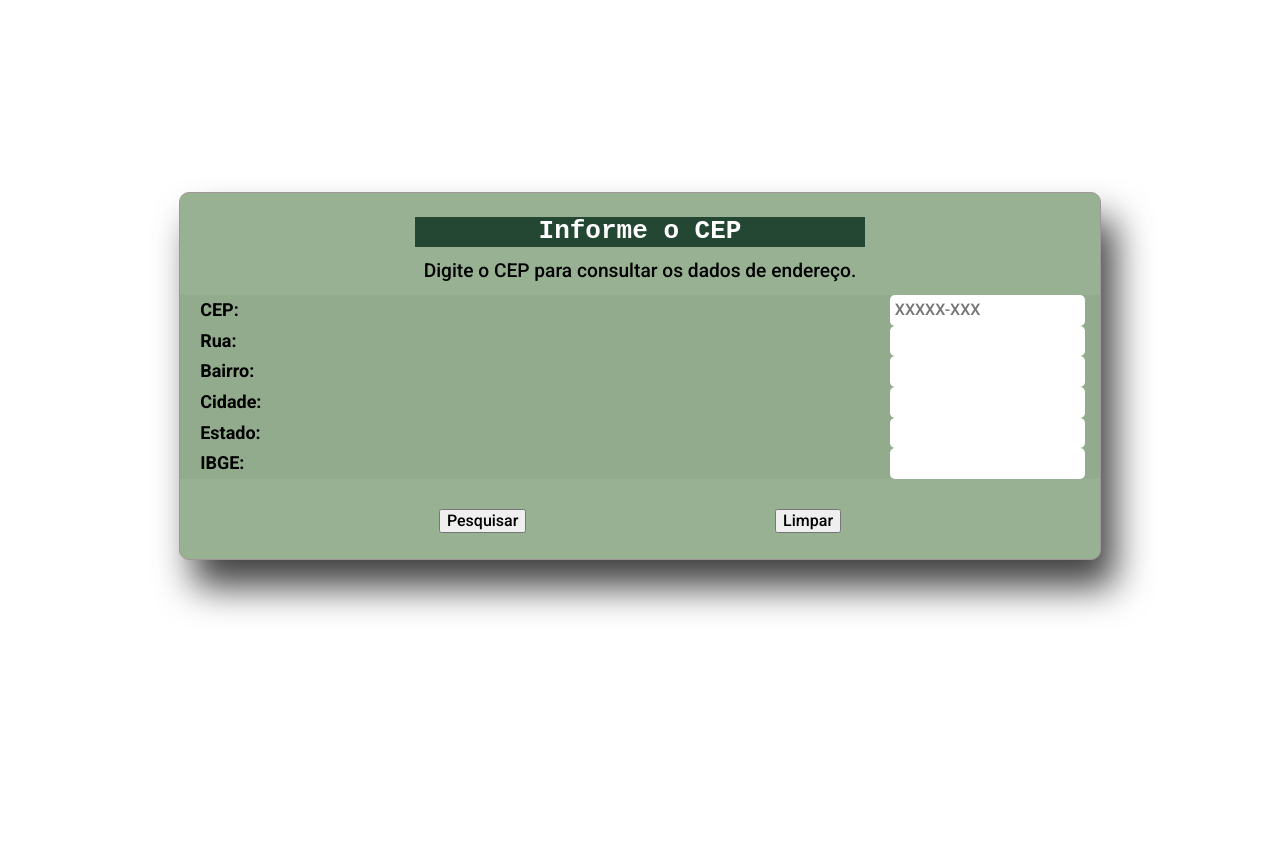
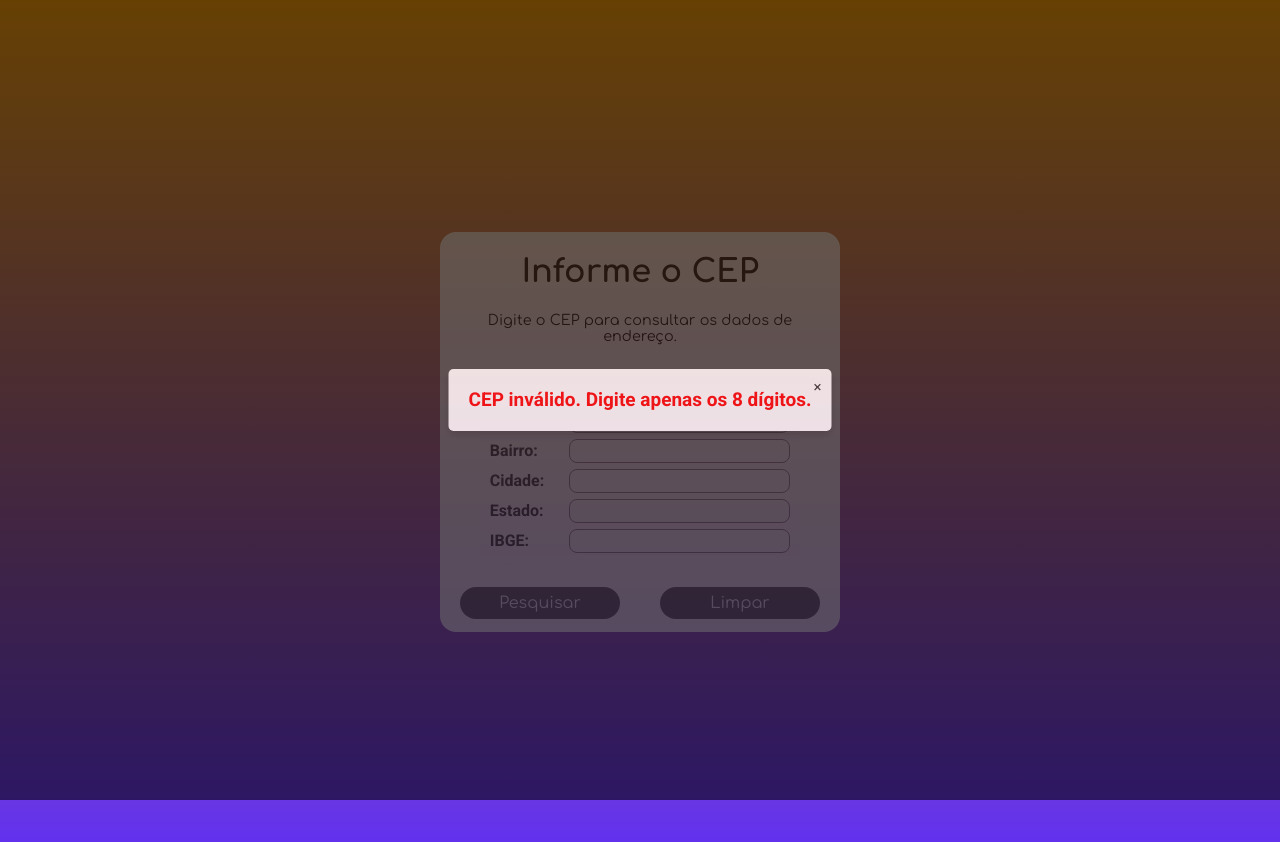
Before and after one commit to joaociola/api-Via-CEP, a website: page index.html in a window 1280 px wide. Both pictures are taken after a click on the button "Pesquisar". Before the commit the page ends 800 px from the top, so only its background shows below. Drawn offline with nearby package versions, Linux system fonts and the light colour scheme; a web font is replaced by a local one.

Commit message:
refatorado

```diff
--- a/index.html
+++ b/index.html
@@ -3,12 +3,14 @@
 <head>
     <meta charset="UTF-8">
     <meta name="viewport" content="width=device-width, initial-scale=1.0">
-    <title>Hello World</title>
+    <title>Busca CEP</title>
+    <link rel="shortcut icon" href="./img/cHJpdmF0ZS9sci9pbWFnZXMvd2Vic2l0ZS8yMDIyLTExL3JtNDY3YmF0Y2gyLWxvY2F0aW9uLTAwMS5qcGc.webp" type="image/x-icon">
     <link rel="stylesheet" href="style.css">
     <!-- Font Roboto -->
     <link rel="preconnect" href="https://fonts.googleapis.com">
     <link rel="preconnect" href="https://fonts.gstatic.com" crossorigin>
     <link href="https://fonts.googleapis.com/css2?family=Roboto:wght@100;300;500;700&family=Sansita:wght@700&display=swap" rel="stylesheet">
+    <link href="https://fonts.googleapis.com/css2?family=Comfortaa:wght@300;400;500;600;700&family=Roboto:ital,wght@0,100;0,300;0,400;0,500;0,700;0,900;1,100;1,300;1,400;1,500;1,700;1,900&display=swap" rel="stylesheet">
 
     <!-- Nomalize CSS -->
     <link rel="stylesheet" href="https://cdnjs.cloudflare.com/ajax/libs/normalize/8.0.1/normalize.min.css" integrity="sha512-NhSC1YmyruXifcj/KFRWoC561YpHpc5Jtzgvbuzx5VozKpWvQ+4nXhPdFgmx8xqexRcpAglTj9sIBWINXa8x5w==" crossorigin="anonymous" referrerpolicy="no-referrer" />
@@ -16,6 +18,7 @@
 </head>
 <body>
     <div class="container">
+        <div class="container-form">
             <div class="titulo">
                 <h1>
                     Informe o CEP
@@ -50,19 +53,23 @@
                     <label for="ibge">IBGE:</label>
                     <input type="text" id="ibge" name="ibge">
                 </div>
+            </form>
             <div class="botoes">
-                    <!-- <input type="submit" value="Pesquisar!" class="botao-1"/>
-                    <input type="submit" value="Limpar!" class="botao-2"/> -->
-                    <div class="botao">
+                <div class="botao-pesquisar">
                     <button type="button" onclick="pesquisarCep()">Pesquisar</button>
                 </div>
-                    <div class="botao">
+                <div class="botao-limpar">
                     <button type="button" onclick="limparFormulario()">Limpar</button>
                 </div>
             </div>
-            </form>
+            <div class="popup" id="popup">
+                <div class="popup-content">
+                    <span class="close" onclick="fecharPopup()">&times;</span>
+                    <p id="popup-message">Preencha algum campo.</p>
                 </div>
-
+            </div>
+        </div>
+    </div>
 </body>
 
 </html>
--- a/index.js
+++ b/index.js
@@ -19,6 +19,7 @@ function limparFormulario() {
 }
 
 function preencherCampos(data) {
+    document.getElementById('cep').value = data.cep;
     document.getElementById('rua').value = data.logradouro;
     document.getElementById('bairro').value = data.bairro;
     document.getElementById('cidade').value = data.localidade;
@@ -28,13 +29,15 @@ function preencherCampos(data) {
 
 async function pesquisarCep() {
     const cep = document.getElementById('cep').value.replace(/\D/g, '');
+    const popupMessage = document.getElementById('popup-message');
 
     if (!cep.match(/^\d{8}$/)) {
-        alert("CEP inválido. Digite apenas os 8 dígitos.");
+        popupMessage.textContent = "CEP inválido. Digite apenas os 8 dígitos.";
+        mostrarPopup();
         return;
     }
 
-    const url = 'https://viacep.com.br/ws/' + cep + '/json/';
+    const url = `https://viacep.com.br/ws/${cep}/json`;
 
     try {
         const response = await fetch(url);
@@ -44,14 +47,28 @@ async function pesquisarCep() {
                 preencherCampos(data);
             } else {
                 limparFormulario();
-                alert("CEP não encontrado.");
+                popupMessage.textContent = "CEP não encontrado.";
+                mostrarPopup();
             }
         } else {
             limparFormulario();
-            alert("Erro ao buscar CEP.");
+            popupMessage.textContent = "Erro ao buscar CEP.";
+            mostrarPopup();
         }
     } catch (error) {
         limparFormulario();
         console.error('Erro ao buscar CEP:', error);
+        popupMessage.textContent = "Erro ao buscar CEP.";
+        mostrarPopup();
     }
 }
+
+function mostrarPopup() {
+    const popup = document.getElementById('popup');
+    popup.style.display = 'block';
+}
+
+function fecharPopup() {
+    const popup = document.getElementById('popup');
+    popup.style.display = 'none';
+}
--- a/style.css
+++ b/style.css
@@ -1,74 +1,176 @@
 * {
+    margin: 0;
+    padding: 0;
     font-family: roboto, sans-serif;
 }
 
 
 .container {
-    width: 72vw;
-    padding: 1rem 0;
-    background-color: #97b192;
-    box-sizing: border-box;
+    display: flex;
+    justify-content: center;
+    flex-direction: column;
+    text-align: center;
+    align-items: center;
+    padding: 2rem;
+    min-height: 100vh;
+    background: linear-gradient(180deg, rgb(233, 147, 9) 0%, rgba(61, 2, 236, 0.816) 98%);
+}
+
+.container-form {
+    display: flex;
+    justify-content: center;
+    align-items: center;
+    flex-wrap: wrap;
+    max-width: 400px;
+    background-color: #fff;
+    border-radius: 1rem;
+    color: #333;
+    opacity: 0.8;
+    flex-direction: column;
+}
+
+.titulo {
+    width: 100%;
+    margin: 0 auto 15px;
     display: flex;
     flex-direction: column;
-    align-items: center;
-    margin: 12rem auto;
-    border-radius: 10px;
-    box-shadow: 14px 27px 37px 0px rgba(0,0,0,0.75);
-    -webkit-box-shadow: 14px 27px 37px 0px rgba(0,0,0,0.75);
-    -moz-box-shadow: 14px 27px 37px 0px rgba(0,0,0,0.75);
-    border: 1.9px solid #a09898;
+    flex-wrap: wrap;
+    align-content: center;
 }
 
 .titulo h1 {
-    margin: 0.5rem 0;
-    text-align: center;
-    font-family: monospace;
-    background-color: #234732;
-    color: white;
+    font-family: comfortaa;
+    font-size: 2rem;
+    font-weight: bold;
+    color: black;
+    max-width: 360px;
+
 }
 
 .titulo p {
-    font-weight: 'Roboto';
-    font-size: larger;
-    font-weight: 500;
-    text-align: justify;
-    margin: 10px 9px;
-    padding: 3px 0;
-    line-height: 22px;
+    font-family: comfortaa;
+    font-size: 0.9rem;
+    color: black;
+    max-width: 360px;
 }
 
 .form-cep {
     display: flex;
-    width: 100%;
-    height: auto;
     flex-direction: column;
-    gap: 0rem;
+    justify-content: center;
+    align-items: center;
+    flex-wrap: wrap;
+    max-width: 360px;
+    margin: 1rem auto 1rem;
+
 }
 
-.form-group {
+.form-group{
+    width: 320px;
+    height: 30px;
     display: flex;
-    background-color: #7a91762e;
-    justify-content: space-between;
+    flex-direction: row;
+    align-items: center;
+    justify-content: space-around;
+    background-color: #fffaff;
 }
 
 .form-group label {
-    margin: 5px 20px;
-    font-weight: bold;
-    font-size: 18px;
+    display: inline-block;
+    width: 60px;
+    text-align: left;
+    font-weight: 700;
 }
 
 .form-group input {
-    margin-right: 15px;
-    border-radius: 5px;
-    border: 0 none;
-    padding: 0 5px;
-    outline: 0;
+    border: 1px solid #918491;
+    border-radius: 8px;
+    padding: 0 15px;
+    height: 22px;
+    font-family: comfortaa;
+    font-size: 15px;
+    font-weight: 700;
+    text-align: end;
 }
 
 .botoes {
     display: flex;
-    flex-direction: row;
-    justify-content: space-evenly;
-    margin-top: 20px;
-    padding: 10px;
+    justify-content: center;
+    margin: 15px auto;
 }
+
+.botao-pesquisar,
+.botao-limpar {
+    margin: 0 20px 10px;
+    width: 100%;
+    height: 20px;
+    cursor: pointer;
+}
+
+.botao-pesquisar button,
+.botao-limpar button{
+    width: 20vh;
+    height: 2rem;
+    border: none;
+    background-color: #333;
+    opacity: 0.8;
+    color: #fff;
+    border-radius: 1rem;
+    font-family: comfortaa;
+    cursor: pointer;
+    transition: 0.4s;
+}
+
+.botao-pesquisar button:hover,
+.botao-limpar button:hover{
+    transform: 0.2s;
+    background-color: black;
+}
+
+/* Estilos para o popup */
+.popup {
+    display: none;
+    position: fixed;
+    top: 0;
+    left: 0;
+    width: 100%;
+    height: 100%;
+    background-color: rgba(0, 0, 0, 0.7);
+    z-index: 1;
+}
+
+.popup-content {
+    position: absolute;
+    top: 50%;
+    left: 50%;
+    transform: translate(-50%, -50%);
+    background-color: #fff;
+    padding: 20px;
+    border-radius: 5px;
+    box-shadow: 0 4px 8px 0 rgba(0, 0, 0, 0.2);
+    text-align: center;
+}
+
+.close {
+    position: absolute;
+    top: 10px;
+    right: 10px;
+    cursor: pointer;
+    font-size: 15px;
+}
+
+#popup-message {
+    font-size: 19px;
+    color: red;
+    font-weight: bold;
+}
+
+/* Estilo para o botão que mostra o popup */
+#mostrar-popup-button {
+    cursor: pointer;
+    background-color: #3498db;
+    color: #fff;
+    border: none;
+    padding: 10px 20px;
+    border-radius: 5px;
+}
```
Also changed, not shown: img/cHJpdmF0ZS9sci9pbWFnZXMvd2Vic2l0ZS8yMDIyLTExL3JtNDY3YmF0Y2gyLWxvY2F0aW9uLTAwMS5qcGc.webp (added). Lines whose indentation alone changed are shown as unchanged.
